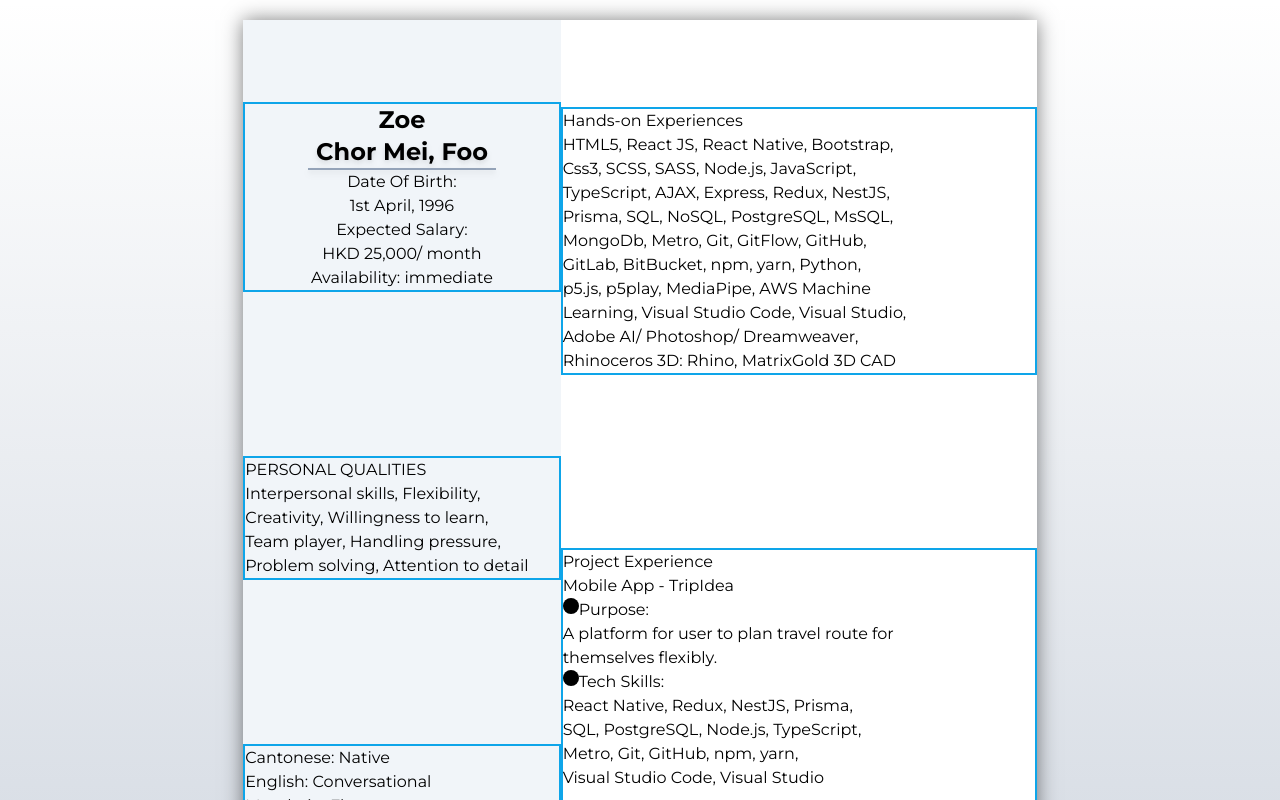
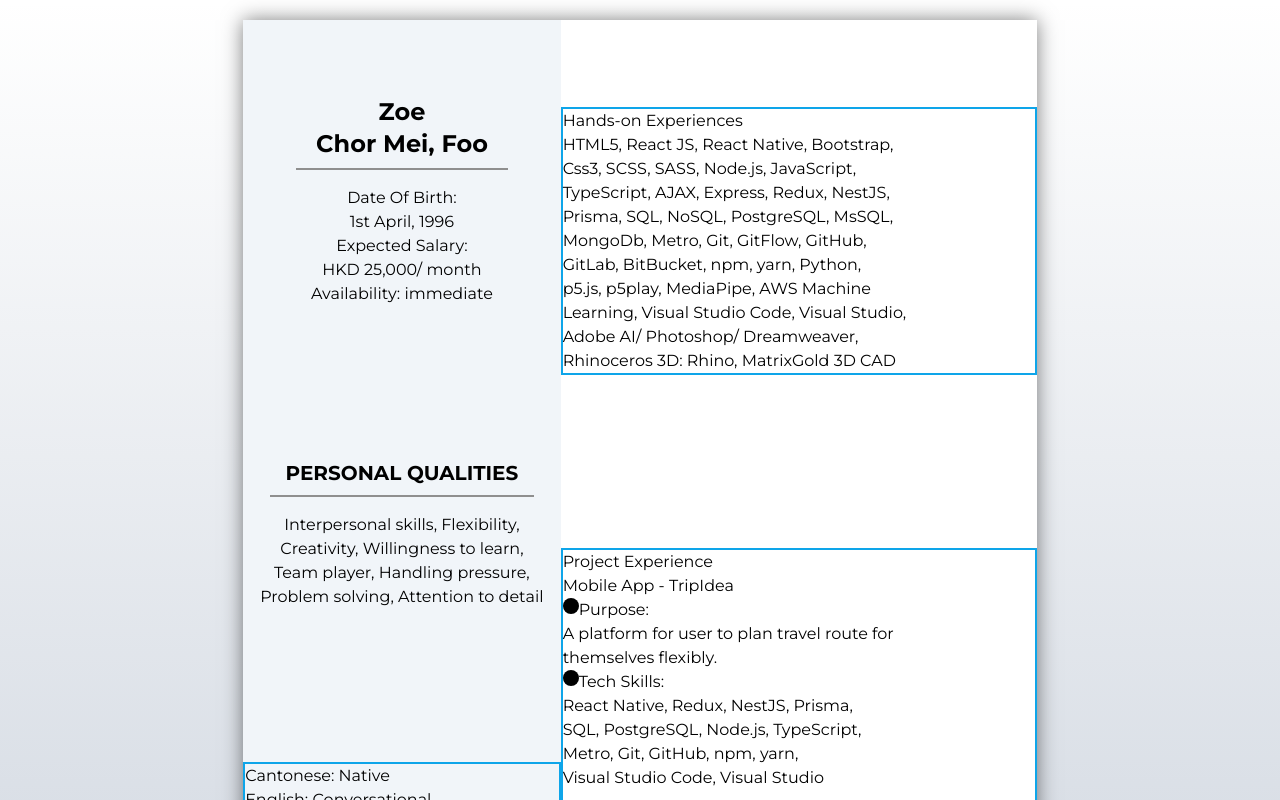
Before and after one commit to ZoeFoo/ZoeFoo_Resumes, a Next.js app in the folder zoefoo_cv/: page / in a window 1280 px wide. Shown: the top 800 px of the page. Built offline with nearby package versions, Linux system fonts and the light colour scheme.

Commit message:
defined className and finished styling PersonalQualities

```diff
--- a/zoefoo_cv/components/leftBar/PersonalQualities.jsx
+++ b/zoefoo_cv/components/leftBar/PersonalQualities.jsx
@@ -3,9 +3,9 @@ import React from 'react';
 const PersonalQualities = ({ characterList }) => {
     const characters = characterList.split('\n').map((character, i) => <div key={i}>{character}</div>);
     return (
-        <div>
-            <div>
-                <h2>PERSONAL QUALITIES</h2>
+        <div className='text-center'>
+            <div className='grid'>
+                <div className='title text-decoration w-5/6 text-xl pb-2 mb-4'>PERSONAL QUALITIES</div>
             </div>
 
             <div>
--- a/zoefoo_cv/components/leftBar/SelfIntroduction.jsx
+++ b/zoefoo_cv/components/leftBar/SelfIntroduction.jsx
@@ -9,8 +9,8 @@ const SelfIntroduction = ({ nickName, firstName, lastName, dateOfBorn, expectSal
                 </div>
             </div>
 
-            <div class="grid justify-items-stretch">
-                <div className='w-3/5 justify-self-center text-2xl font-bold border-b-2 border-slate-400 drop-shadow-md'>
+            <div class="grid">
+                <div className='title text-decoration w-4/6 text-2xl pb-2 mb-4'>
                     {lastName}, {firstName}
                 </div>
             </div>
--- a/zoefoo_cv/pages/index.js
+++ b/zoefoo_cv/pages/index.js
@@ -14,7 +14,7 @@ export default function Home() {
         <main className='p-5 flex flex-wrap justify-center bg-gradient-to-t from-slate-400 to-white-300'>
             <div className='page mb-10 flex flex-nowrap'>
                 <div className='leftBar w-2/5 bg-slate-100 grid'>
-                    <div className='border-2 border-sky-500 self-center'>
+                    <div className='self-center'>
                         <SelfIntroduction
                             nickName={'Zoe'}
                             lastName={'Chor Mei'}
@@ -25,7 +25,7 @@ export default function Home() {
                         />
                     </div>
 
-                    <div className='border-2 border-sky-500 self-center'>
+                    <div className='self-center'>
                         <PersonalQuailities
                             characterList={`Interpersonal skills, Flexibility,\n
                             Creativity, Willingness to learn,\n
--- a/zoefoo_cv/styles/globals.css
+++ b/zoefoo_cv/styles/globals.css
@@ -40,3 +40,14 @@ body {
     box-shadow: 0 0 0.5cm rgba(0,0,0,0.5);
     page-break-inside: avoid;
 }
+
+.text-decoration {
+    justify-content: center;
+    border-bottom: 2px solid #8f8f8f;
+}
+
+.title {
+    font-weight: bold;
+    text-align: center;
+    justify-self: center;
+}
```
